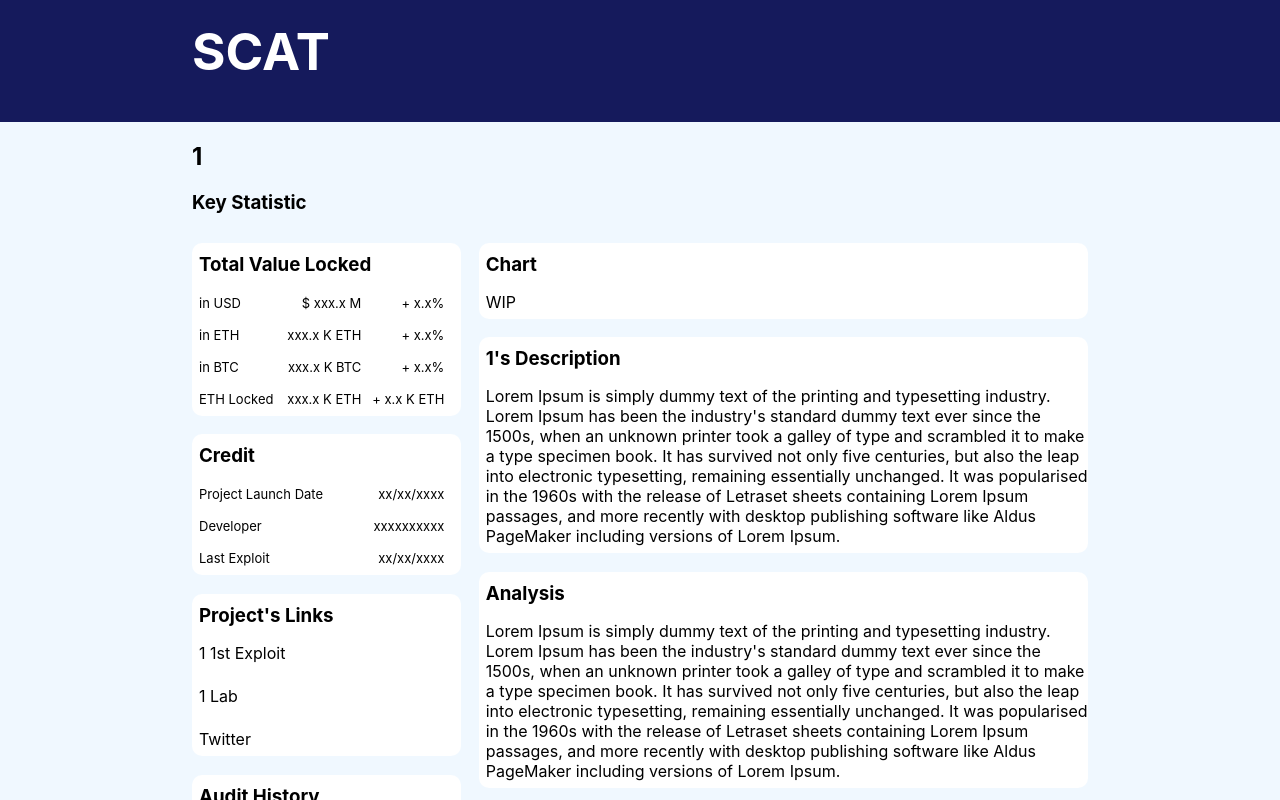
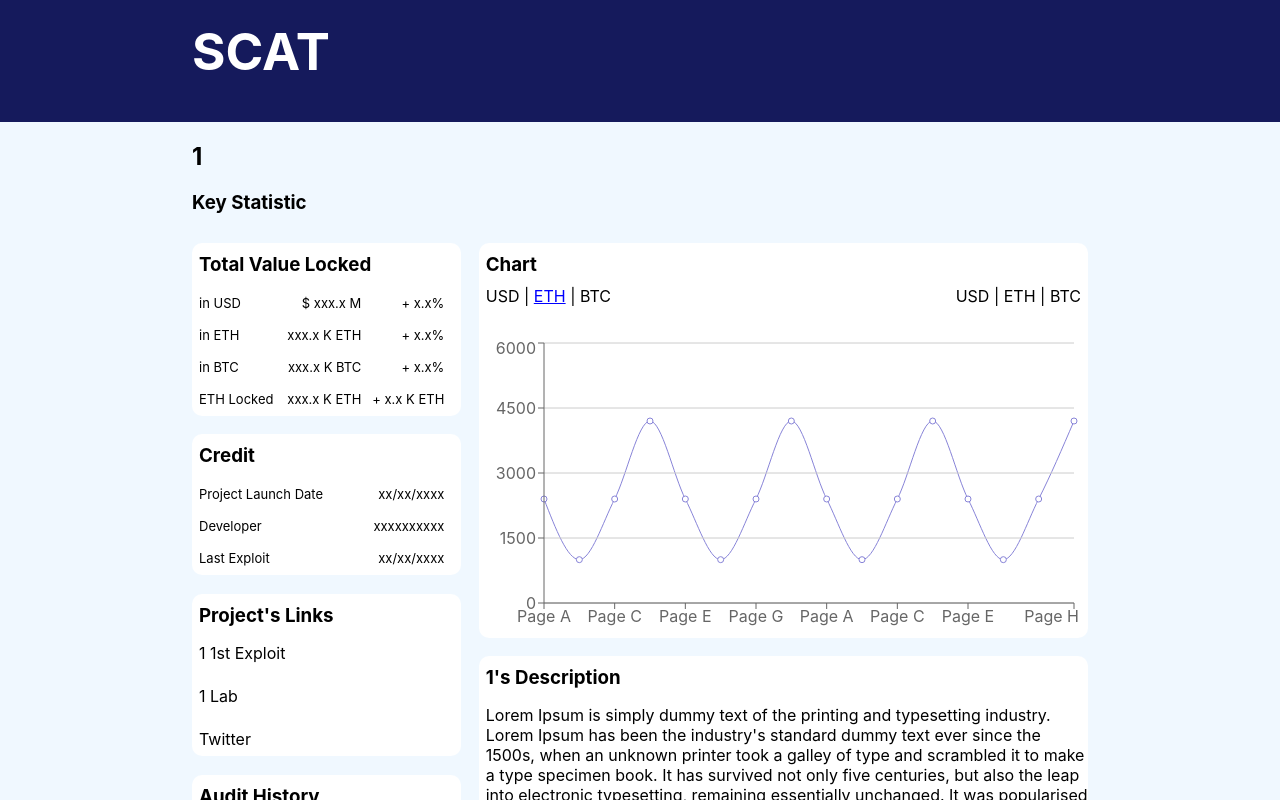
Before and after one commit to SaltAtWork/CE_Smart_Contract_Audit, a React (Create React App) app in the folder scat-web/: page /info/1 in a window 1280 px wide. Shown: the top 800 px of the page. Built offline with nearby package versions, Linux system fonts and the light colour scheme.

Commit message:
Implement Recharts with Filter - 11/4/2021

```diff
--- a/scat-web/package.json
+++ b/scat-web/package.json
@@ -10,6 +10,7 @@
     "react-dom": "^17.0.2",
     "react-router-dom": "^5.3.0",
     "react-scripts": "4.0.3",
+    "recharts": "^2.1.6",
     "web-vitals": "^1.1.2"
   },
   "scripts": {
--- a/scat-web/src/App.css
+++ b/scat-web/src/App.css
@@ -111,6 +111,7 @@ h3{
 }
 div[class="infoitem"]{
   width: 100%;
+  height: auto;
   border-radius: 10px 10px 10px 10px;
   margin-bottom: 10px;
   background-color: white;
@@ -150,6 +151,27 @@ a:hover{
   text-decoration: underline;
 }
 
+[class="chart_left"] {
+  float: left;
+  margin-top: 0px;
+}
+
+[class="chart_right"] {
+  float: right;
+  margin-right: 7px;
+  margin-top: 0px;
+}
+
+span.active {
+  color : blue;
+  text-decoration: underline;
+}
+
+[class*="chart_"] span:hover {
+  color:#151a5c;
+  text-decoration: underline;
+}
+
 .col-1 {width: 8.33%;}
 .col-2 {width: 16.66%;}
 .col-3 {width: 25%;}
--- a/scat-web/src/components/InfoPage.js
+++ b/scat-web/src/components/InfoPage.js
@@ -1,4 +1,6 @@
+import { useState } from 'react';
 import {Link} from 'react-router-dom'
+import { LineChart, Line, CartesianGrid, XAxis, YAxis, Tooltip, ResponsiveContainer } from 'recharts';
 
 function TVLTable(props){
     const {name} = props;
@@ -88,12 +90,68 @@ function AuditHistoryComponent(props){
 
 function ChartComponent(props){
     const {name} = props;
+    const data = [
+        {name: 'Page A', USD: 4000, ETH: 2400, BTC: 2200},
+        {name: 'Page B', USD: 8000, ETH: 1000, BTC: 2100},
+        {name: 'Page C', USD: 6000, ETH: 2400, BTC: 2400},
+        {name: 'Page D', USD: 3000, ETH: 4200, BTC: 1200},
+        {name: 'Page E', USD: 4000, ETH: 2400, BTC: 2200},
+        {name: 'Page F', USD: 8000, ETH: 1000, BTC: 2100},
+        {name: 'Page G', USD: 6000, ETH: 2400, BTC: 2400},
+        {name: 'Page H', USD: 3000, ETH: 4200, BTC: 1200},
+        {name: 'Page A', USD: 4000, ETH: 2400, BTC: 2200},
+        {name: 'Page B', USD: 8000, ETH: 1000, BTC: 2100},
+        {name: 'Page C', USD: 6000, ETH: 2400, BTC: 2400},
+        {name: 'Page D', USD: 3000, ETH: 4200, BTC: 1200},
+        {name: 'Page E', USD: 4000, ETH: 2400, BTC: 2200},
+        {name: 'Page F', USD: 8000, ETH: 1000, BTC: 2100},
+        {name: 'Page G', USD: 6000, ETH: 2400, BTC: 2400},
+        {name: 'Page H', USD: 3000, ETH: 4200, BTC: 1200},
+    ];
+
+    const [currency,setCurrency] = useState("ETH");
+
+    const changeCurrency=(event)=>{
+        setCurrency(event.target.id);
+    }
+
+    const checkCurrency=(id)=>{
+        if(currency == id){
+            return "active";
+        }
+        else{
+            return "not-active";
+        }
+    }
+
     return(
         <div class="infoitem">
             <h3>
                 Chart
             </h3>
-            <p>WIP</p>
+            <p class="chart_left">
+                <span class={checkCurrency("USD")} id="USD" onClick={changeCurrency}>USD</span>
+                <span> | </span>
+                <span class={checkCurrency("ETH")} id="ETH" onClick={changeCurrency}>ETH</span>
+                <span> | </span>
+                <span class={checkCurrency("BTC")} id="BTC" onClick={changeCurrency}>BTC</span>
+            </p>
+            <p class="chart_right">
+                <span>USD</span>
+                <span> | </span>
+                <span>ETH</span>
+                <span> | </span>
+                <span>BTC</span>
+            </p>
+            <p></p>
+            <p></p>
+            <LineChart width={600} height={300} data={data}>
+                <Line type="monotone" dataKey={currency} stroke="#8884d8" />
+                <CartesianGrid stroke="#ccc" vertical={false}/>
+                <Tooltip />
+                <XAxis dataKey="name" />
+                <YAxis />
+            </LineChart>
         </div>
     );
 }
```
Also changed, not shown: 1 other file (tests, documents, lock files or other folders).
